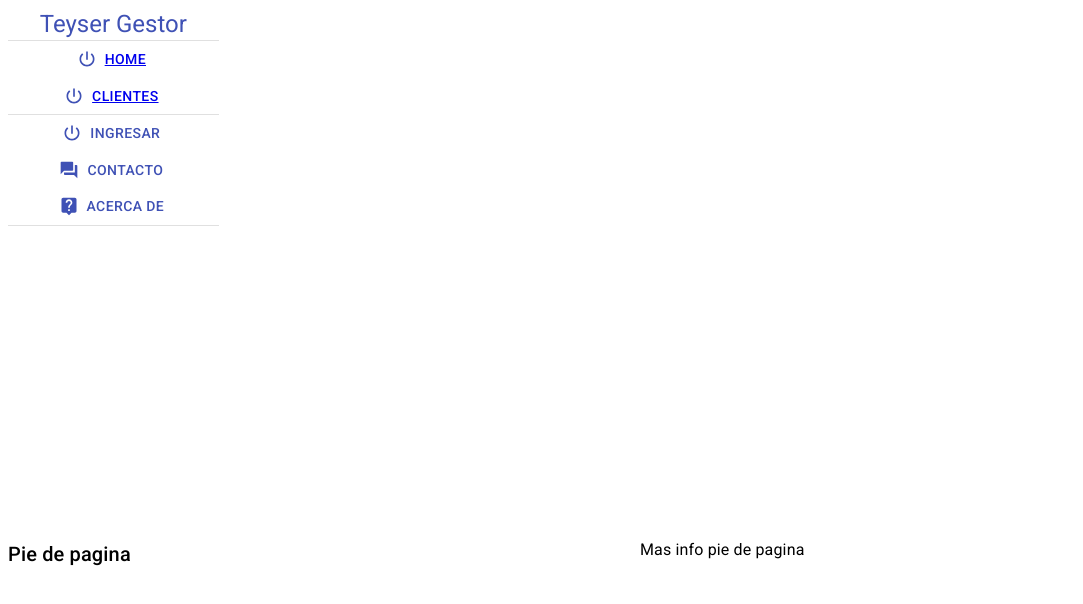
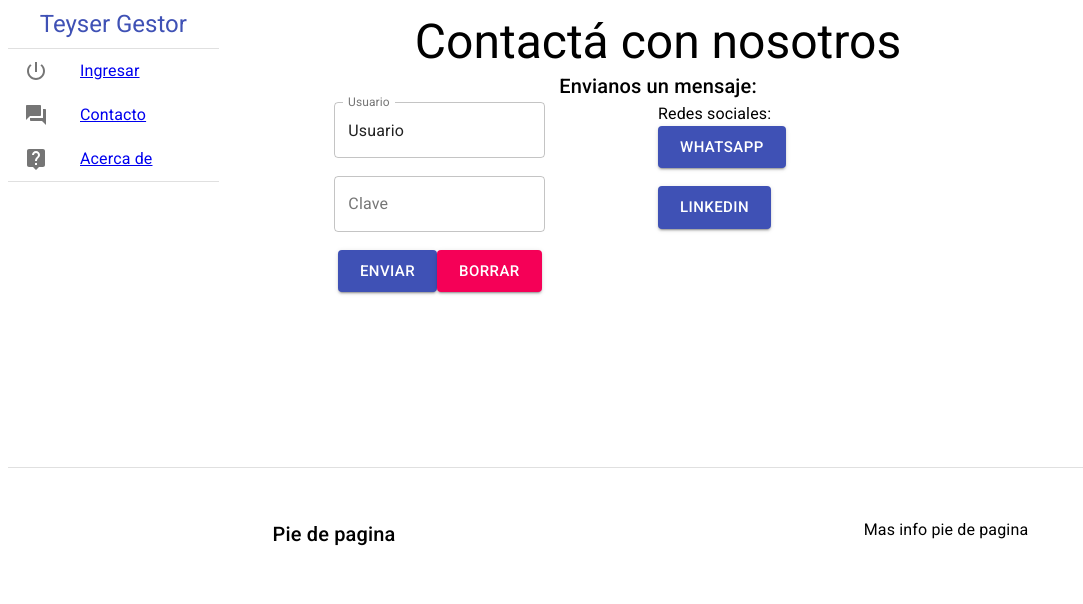
Before and after one commit to moncholamas/Teyser-gestor-front-end, a React (Create React App) app: page /contacto in a window 1280 px wide. Shown: the top 604 px of the page, without its empty margins (0-1083 px from the left). Built offline with nearby package versions, Linux system fonts and the light colour scheme.

Commit message:
Agregadas las vistas deslogeado

```diff
--- a/src/components/Footer.js
+++ b/src/components/Footer.js
@@ -1,22 +1,27 @@
 import React from 'react';
-import {Box, Grid,Typography} from '@material-ui/core';
+import {Box, Divider, Grid,Typography} from '@material-ui/core';
 
 export function Footer(){
     return (
+        <>
+        <Divider></Divider>
         <Box component="footer" sx={{
-            height: 200,
-            bgcolor: "primary",
-            color:"primary",
-            marginTop: 30
+            height: 100,
+            marginTop: 30,
+            padding: 20
         }}>
+
             <Grid container>
                 <Grid item xs={6}>
-                    <Typography variant="h6" color="inherit" >Pie de pagina</Typography>
+                    <Box color="primary">
+                        <Typography variant="h6" color="inherit" align="center" >Pie de pagina</Typography>
+                    </Box>
                 </Grid>
                 <Grid item xs={6}>
-                    <Typography>Mas info pie de pagina</Typography>
+                    <Typography variant="body1" color="inherit" align="center" >Mas info pie de pagina</Typography>
                 </Grid>
             </Grid>
         </Box>
+        </>
     );
 }
--- a/src/components/Main.js
+++ b/src/components/Main.js
@@ -1,22 +1,34 @@
 import React from 'react';
-import {Box, Typography} from '@material-ui/core';
+import {Box, Grid, Typography} from '@material-ui/core';
 import {Route} from 'wouter';
 import { Login } from './Main/Login';
+import { Contacto } from './Main/Contacto';
+import { Acerca } from './Main/Acerca';
 
 export function Main (){
     //llamar un componente distinto segun la ruta
     return (
-        <Box sx={{
-            height:500
-        }}>
-        <Route path="/">
-            <Login></Login>
-        </Route>
-        <Route path="/clientes">
-            <Typography variant="h3">
-                Hola esto es para clientes
-            </Typography>
-        </Route>
+        <Box
+        sx={{
+            marginTop:3,
+            padding:3,
+            height: 450
+
+        }}
+        >
+            <Grid container height={450}>
+
+                <Route path="/">
+                    <Login></Login>
+                </Route>
+                <Route path="/contacto">
+                    <Contacto></Contacto>
+                </Route>
+                <Route path="/acerca">
+                    <Acerca></Acerca>
+                </Route>
+
+             </Grid>
         </Box>
     );
 }
--- /dev/null
+++ b/src/components/Main/Acerca.js
@@ -0,0 +1,21 @@
+import { Box, Grid, TextField, Typography } from '@material-ui/core';
+import React from 'react';
+
+export function Acerca(){
+    return (
+        <>
+        <Grid item xs="10">
+        <Typography variant="h3" align="center">
+            Acerca de Teyser
+        </Typography>
+        <Typography variant="h6" align="left">
+            ¿Por qué?
+        </Typography>
+        <Typography variant="body1" align="left">
+            Lorem
+        </Typography>
+        </Grid>
+
+        </>
+    );
+}
--- /dev/null
+++ b/src/components/Main/Contacto.js
@@ -0,0 +1,54 @@
+import { Box, TextField, Typography, Grid, Button } from '@material-ui/core';
+import React from 'react';
+
+export function Contacto(){
+    return (
+        <>
+        <Grid item xs="10">
+                <Typography variant="h3" align="center">
+                    Contactá con nosotros
+                </Typography>
+                <Typography variant="h6" align="center">
+                    Envianos un mensaje:
+                </Typography>
+        </Grid>
+
+        <Grid item xs="5">
+            <Box component="form" textAlign="center" >
+                <TextField
+                    id="outlined-helperText"
+                    label="Usuario"
+                    defaultValue="Usuario"
+                    variant="outlined"
+                />
+                <br/><br/>
+                <TextField
+                    id="outlined2-helperText"
+                    label="Clave"
+                    defaultValue=""
+                    variant="outlined"
+                />
+                <br/><br/>
+                <Button color="primary" variant="contained" size="large">
+                    Enviar
+                </Button>
+                <Button color="secondary" variant="contained" size="large">
+                    Borrar
+                </Button>
+            </Box>
+        </Grid>
+        <Grid item xs="4">
+            <Typography variant="body1">
+                Redes sociales:
+            </Typography>
+            <Button color="primary" variant="contained" size="large">
+                WhatsApp
+            </Button>
+            <br/><br/>
+            <Button color="primary" variant="contained" size="large">
+                Linkedin
+            </Button>
+        </Grid>
+        </>
+    );
+}
--- a/src/components/Main/Login.js
+++ b/src/components/Main/Login.js
@@ -1,15 +1,21 @@
-import { Box, Divider, TextField, Typography } from '@material-ui/core';
+import { Box, Button, Grid, TextField, Typography } from '@material-ui/core';
+import Link from '@material-ui/core/Link';
+import {Link as WLink} from 'wouter';
 import React from 'react';
 
 export function Login(){
     return (
         <>
+        <Grid item xs="10" mt={3}>
             <Typography variant="h3" align="center">
                 Bienvenido
             </Typography>
             <Typography variant="h6" align="center">
                 Inicie sesión para comenzar
             </Typography>
+        </Grid>
+
+        <Grid item xs="10">
             <Box component="form" textAlign="center" mt={3}>
                 <TextField
                     id="outlined-helperText"
@@ -17,14 +23,26 @@
                     defaultValue="Usuario"
                     variant="outlined"
                 />
-            <br/><br/><br/>
+                <br/><br/>
                 <TextField
                     id="outlined2-helperText"
                     label="Clave"
                     defaultValue=""
                     variant="outlined"
                 />
+                <br/><br/>
+                <Button color="primary" variant="contained" size="large">
+                    Entrar
+                </Button>
+                <br/><br/>
+                <WLink href="/contacto" component={Link}>
+                    <Link variant="body2">
+                        ¿Problemas para ingresar?
+                    </Link>
+                </WLink>
             </Box>
+        </Grid>
+
         </>
     );
 }
--- a/src/components/Menu.js
+++ b/src/components/Menu.js
@@ -1,5 +1,5 @@
 import React from 'react';
-import {Box, Button, Divider } from '@material-ui/core'
+import {Box, Button, Divider, ListItemIcon, ListItemText, MenuItem, MenuList } from '@material-ui/core'
 import PowerSettingsNewIcon from '@material-ui/icons/PowerSettingsNew';
 import ForumIcon from '@material-ui/icons/Forum';
 import { LiveHelp } from '@material-ui/icons';
@@ -7,57 +7,39 @@
 
 export function Menu(){
     return (
-        <Box >
+        <MenuList >
             <Divider></Divider>
-                    <Button
-                        fullWidth
-                        startIcon={<PowerSettingsNewIcon/>}
+            <Link href="/">
+            <MenuItem>
+                <ListItemIcon>
+                    <PowerSettingsNewIcon/>
+                </ListItemIcon>
+                <ListItemText>
+                    Ingresar
+                </ListItemText>
+            </MenuItem>
+            </Link>
+            <Link href="/contacto">
+            <MenuItem >
+                <ListItemIcon>
+                    <ForumIcon/>
+                </ListItemIcon>
+                <ListItemText>
+                    Contacto
+                </ListItemText>
+            </MenuItem>
+            </Link>
+            <Link href="/acerca">
+            <MenuItem>
+                <ListItemIcon>
+                    <LiveHelp/>
+                </ListItemIcon>
+                <ListItemText>
+                    Acerca de
+                </ListItemText>
+            </MenuItem>
+            </Link>
+            <Divider></Divider>
 
-                        color="primary"
-                    >
-                        <Link href="/">
-                            Home
-                        </Link>
-                    </Button >
-                    <Button
-                        fullWidth
-                        startIcon={<PowerSettingsNewIcon/>}
-
-                        color="primary"
-                    >
-
-                        <Link href="/clientes">
-                            Clientes
-                        </Link>
-                    </Button >
-
-
-            <Divider></Divider>
-                    <Button
-                        fullWidth
-                        startIcon={<PowerSettingsNewIcon/>}
-
-                        color="primary"
-                    >
-
-                        Ingresar
-                    </Button >
-                    <Button
-                        fullWidth
-                        startIcon={<ForumIcon/>}
-                        color="primary"
-                    >
-
-                        Contacto
-                    </Button>
-                    <Button
-                        fullWidth
-                        startIcon={<LiveHelp/>}
-                        color="primary"
-                    >
-
-                        Acerca de
-                    </Button>
-            <Divider></Divider>
-        </Box>
+        </MenuList>
         )};
```
Lines whose indentation alone changed are shown as unchanged.
